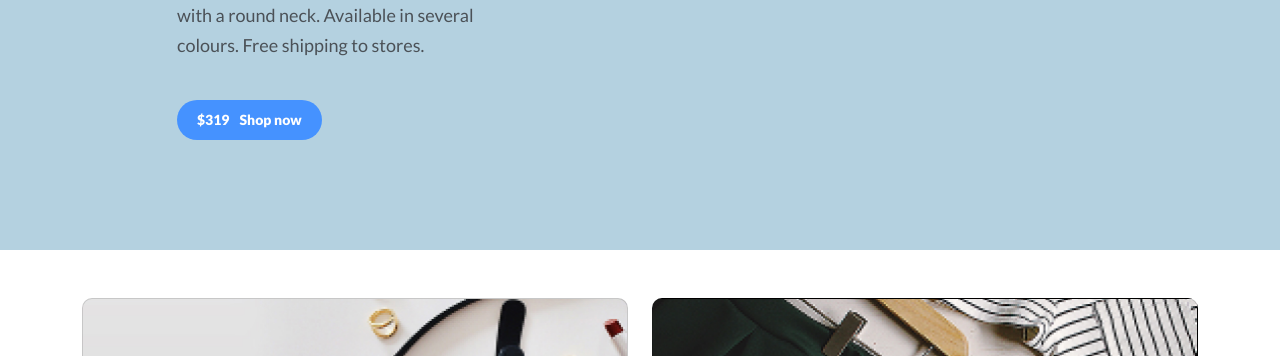
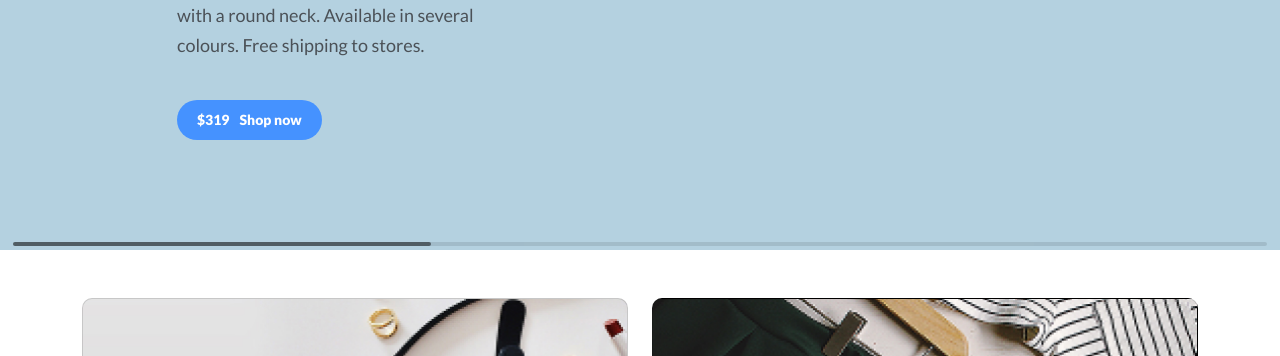
Before and after one commit to 1UnkMan3/willberries, a plain HTML site: page index.html in a window 1280 px wide. Shown: the part 389-745 px from the top of the page. Drawn offline with nearby package versions, Linux system fonts and the light colour scheme.

Commit message:
Add files via upload

```diff
--- a/index.html
+++ b/index.html
@@ -10,6 +10,7 @@
     <link rel="stylesheet" href="css/bootstrap.min.css">
     <link rel="stylesheet" href="https://unpkg.com/swiper/swiper-bundle.min.css" />
     <link rel="stylesheet" href="css/style.css">
+    <link rel="icon" type="image/x-icon" href="/img/Cart.svg">
 </head>
 <body>
     <header class="container header px-4 px-md-0">
@@ -126,6 +127,7 @@
             </div>
         </div>
         <!-- /.slider-nav -->
+        <div class="swiper-scrollbar"></div>
     </div>
     <!-- /.slider -->
     <div class="container pt-5 pb-4">
@@ -189,7 +191,7 @@
             <div class="col-lg-3 col-sm-6">
                 <div class="goods-card">
                     <span class="label">New</span>
-                    <!-- /.label --><img src="/img/Image-119.jpg" alt="image: Hoodie" class="goods-image">
+                    <!-- /.label --><img src="/img/image-119.jpg" alt="image: Hoodie" class="goods-image">
                     <h3 class="goods-title">Embroidered Hoodie</h3>
                     <!-- /.goods-title -->
                     <p class="goods-description">Yellow/Lilac/Fuchsia/Orange</p>
```
